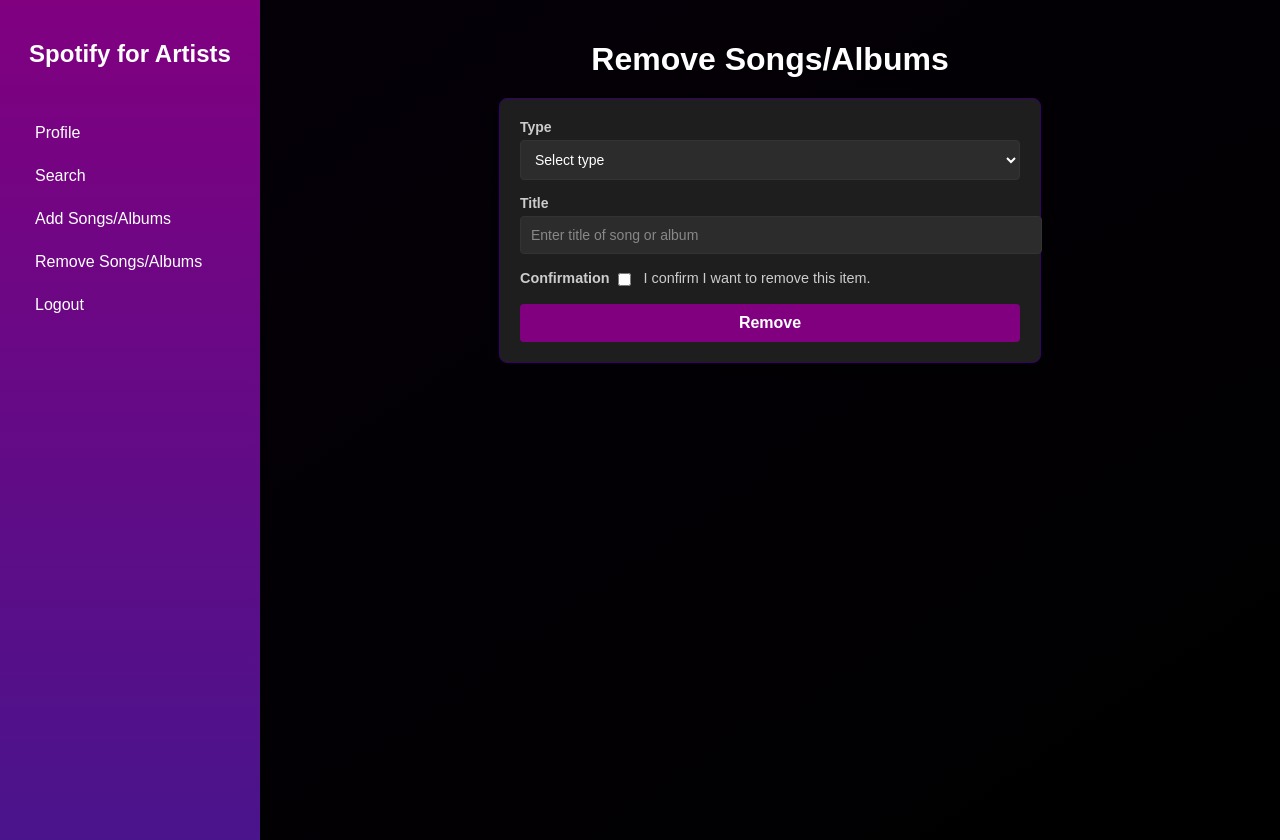
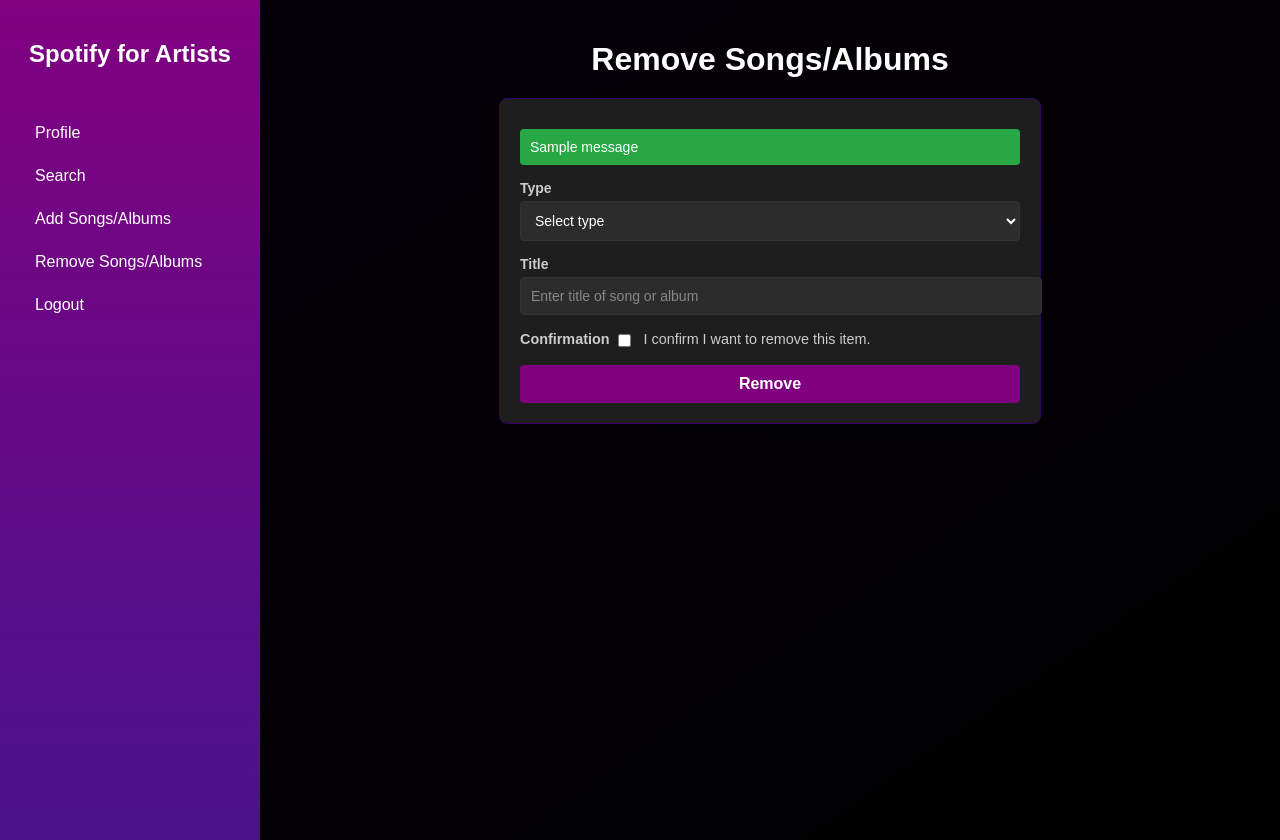
Before and after one commit to Esforper/Spotify-DB-project, a Flask app: page /artist/remove-songs in a window 1280 px wide. Run offline with Flask 3, Linux system fonts and the light colour scheme; one stand-in notice (Sample message) is shown; some libraries are stand-ins or nearby versions.

Commit message:
Add Remove Songs/Albums for the Artist page

```diff
--- a/artist/routes.py
+++ b/artist/routes.py
@@ -13,10 +13,44 @@ def search():
 
 @artist_bp.route('/remove-songs', methods=['GET', 'POST'])
 def remove_songs():
-    # Logic to remove songs will be implemented here
+    try:
+        if request.method == 'POST':
+            remove_type = request.form.get('remove_type')
+            title = request.form.get('title')
+            confirm = request.form.get('confirm')
+
+            # Validate input
+            if not remove_type or not title or not confirm:
+                flash("Type, Title, and Confirmation are required!", "danger")
+                return redirect(url_for('artist.remove_songs'))
+
+            # Access MySQL connection
+            cur = current_app.config['MYSQL'].connection.cursor()
+            if remove_type == 'song':
+                query = "DELETE FROM Sarki WHERE SarkiAdi = %s"
+                cur.execute(query, (title,))
+            elif remove_type == 'album':
+                query = "DELETE FROM Album WHERE AlbumAdi = %s"
+                cur.execute(query, (title,))
+            else:
+                flash("Invalid type selected. Please choose 'Song' or 'Album'.", "danger")
+                return redirect(url_for('artist.remove_songs'))
+
+            # Commit the transaction
+            current_app.config['MYSQL'].connection.commit()
+            cur.close()
+
+            # Provide feedback to the user
+            flash(f"{remove_type.capitalize()} '{title}' has been removed successfully!", "success")
+            return redirect(url_for('artist.remove_songs'))
+    except Exception as e:
+        flash(f"An error occurred: {e}", "danger")
+        return redirect(url_for('artist.remove_songs'))
+
     return render_template('artist/remove_songs.html', title="Remove Songs/Albums")
 
 
+@artist_bp.route('/add-songs', methods=['GET', 'POST'])
 @artist_bp.route('/add-songs', methods=['GET', 'POST'])
 def add_songs():
     try:
@@ -29,11 +63,17 @@ def add_songs():
             album_id = request.form.get('album_id')
             release_date = request.form.get('release_date')
 
+            # Validate MM:SS format for duration
+            import re
+            if duration and not re.match(r"^[0-5][0-9]:[0-5][0-9]$", duration):
+                flash("Duration must be in MM:SS format (e.g., 03:45).", "danger")
+                return redirect(url_for('artist.add_songs'))
+
             if not name or not type_ or not artist_id:
                 flash("Name, Type, and Artist ID are required!", "danger")
                 return redirect(url_for('artist.add_songs'))
 
-            # Access mysql from current_app
+            # Access MySQL from current_app
             cur = current_app.config['MYSQL'].connection.cursor()
             if type_ == 'song':
                 query = """
--- a/artist/templates/artist/remove_songs.html
+++ b/artist/templates/artist/remove_songs.html
@@ -53,7 +53,7 @@
 .artist-main__btn {
     width: 100%;
     padding: 10px;
-    background-color: #800080; /* Mor arka plan */
+    background-color: #800080; /* Purple background */
     border: none;
     border-radius: 4px;
     font-size: 16px;
@@ -64,7 +64,7 @@
 }
 
 .artist-main__btn--danger:hover {
-    background-color: #660066; /* Daha koyu mor */
+    background-color: #660066; /* Darker purple */
 }
 
 .artist-main__form-container input[type="checkbox"] {
@@ -78,12 +78,45 @@
     font-size: 0.9rem;
     color: #cccccc;
 }
+/* Flash message styling */
+.flash-container {
+    max-width: 500px;
+    margin: 10px auto;
+}
+
+.flash-message {
+    padding: 10px;
+    margin-bottom: 15px;
+    border-radius: 4px;
+    font-size: 14px;
+}
+
+.alert-success {
+    background-color: #28a745;
+    color: #fff;
+}
+
+.alert-danger {
+    background-color: #dc3545;
+    color: #fff;
+}
 </style>
 
 <h1 class="artist-main__title">Remove Songs/Albums</h1>
 
 <div class="artist-main__form-container">
-    <form method="POST" action="{{ url_for('artist.remove_song') }}">
+    {% with messages = get_flashed_messages(with_categories=true) %}
+        {% if messages %}
+            <div class="flash-container">
+                {% for category, message in messages %}
+                    <div class="alert alert-{{ category }} flash-message">
+                        {{ message }}
+                    </div>
+                {% endfor %}
+            </div>
+        {% endif %}
+    {% endwith %}
+    <form method="POST" action="{{ url_for('artist.remove_songs') }}">
         <div class="form-group">
             <label for="remove_type" class="artist-main__label">Type</label>
             <select id="remove_type" name="remove_type" class="artist-main__form-control" required>
```
